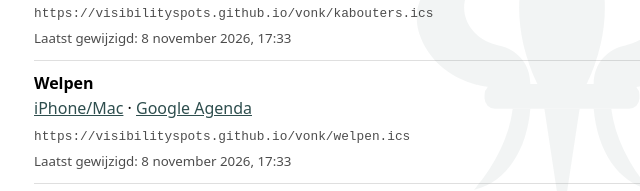
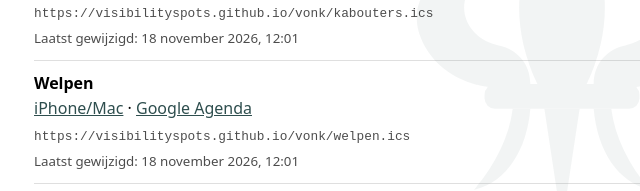
Before and after one commit to visibilityspots/vonk, a plain HTML site: page index.html in a window 1280 px wide. Shown: the part 529-720 px from the top of the page, 286-926 px from the left. Drawn offline with Linux system fonts and the light colour scheme.

Commit message:
feed: update index.html

```diff
--- a/index.html
+++ b/index.html
@@ -34,8 +34,8 @@ een link toevoegen, maar toont hem daarna wel.</li>
 </ul>
 <ul class="feeds">
 <li><b>Kapoenen</b><br><a href="webcal://visibilityspots.github.io/vonk/kapoenen.ics">iPhone/Mac</a> · <a href="https://calendar.google.com/calendar/render?cid=webcal%3A%2F%2Fvisibilityspots.github.io%2Fvonk%2Fkapoenen.ics">Google Agenda</a><br><code>https://visibilityspots.github.io/vonk/kapoenen.ics</code><br><small>Laatst gewijzigd: 8 november 2026, 17:33</small></li>
-<li><b>Kabouters</b><br><a href="webcal://visibilityspots.github.io/vonk/kabouters.ics">iPhone/Mac</a> · <a href="https://calendar.google.com/calendar/render?cid=webcal%3A%2F%2Fvisibilityspots.github.io%2Fvonk%2Fkabouters.ics">Google Agenda</a><br><code>https://visibilityspots.github.io/vonk/kabouters.ics</code><br><small>Laatst gewijzigd: 8 november 2026, 17:33</small></li>
-<li><b>Welpen</b><br><a href="webcal://visibilityspots.github.io/vonk/welpen.ics">iPhone/Mac</a> · <a href="https://calendar.google.com/calendar/render?cid=webcal%3A%2F%2Fvisibilityspots.github.io%2Fvonk%2Fwelpen.ics">Google Agenda</a><br><code>https://visibilityspots.github.io/vonk/welpen.ics</code><br><small>Laatst gewijzigd: 8 november 2026, 17:33</small></li>
+<li><b>Kabouters</b><br><a href="webcal://visibilityspots.github.io/vonk/kabouters.ics">iPhone/Mac</a> · <a href="https://calendar.google.com/calendar/render?cid=webcal%3A%2F%2Fvisibilityspots.github.io%2Fvonk%2Fkabouters.ics">Google Agenda</a><br><code>https://visibilityspots.github.io/vonk/kabouters.ics</code><br><small>Laatst gewijzigd: 18 november 2026, 12:01</small></li>
+<li><b>Welpen</b><br><a href="webcal://visibilityspots.github.io/vonk/welpen.ics">iPhone/Mac</a> · <a href="https://calendar.google.com/calendar/render?cid=webcal%3A%2F%2Fvisibilityspots.github.io%2Fvonk%2Fwelpen.ics">Google Agenda</a><br><code>https://visibilityspots.github.io/vonk/welpen.ics</code><br><small>Laatst gewijzigd: 18 november 2026, 12:01</small></li>
 <li><b>Jogi&#x27;s</b><br><a href="webcal://visibilityspots.github.io/vonk/jogis.ics">iPhone/Mac</a> · <a href="https://calendar.google.com/calendar/render?cid=webcal%3A%2F%2Fvisibilityspots.github.io%2Fvonk%2Fjogis.ics">Google Agenda</a><br><code>https://visibilityspots.github.io/vonk/jogis.ics</code><br><small>Laatst gewijzigd: 8 november 2026, 17:33</small></li>
 <li><b>Jeevees</b><br><a href="webcal://visibilityspots.github.io/vonk/jeevees.ics">iPhone/Mac</a> · <a href="https://calendar.google.com/calendar/render?cid=webcal%3A%2F%2Fvisibilityspots.github.io%2Fvonk%2Fjeevees.ics">Google Agenda</a><br><code>https://visibilityspots.github.io/vonk/jeevees.ics</code><br><small>Laatst gewijzigd: 8 november 2026, 17:33</small></li>
 <li><b>Gidsen</b><br><a href="webcal://visibilityspots.github.io/vonk/gidsen.ics">iPhone/Mac</a> · <a href="https://calendar.google.com/calendar/render?cid=webcal%3A%2F%2Fvisibilityspots.github.io%2Fvonk%2Fgidsen.ics">Google Agenda</a><br><code>https://visibilityspots.github.io/vonk/gidsen.ics</code><br><small>Laatst gewijzigd: 8 november 2026, 17:33</small></li>
```
